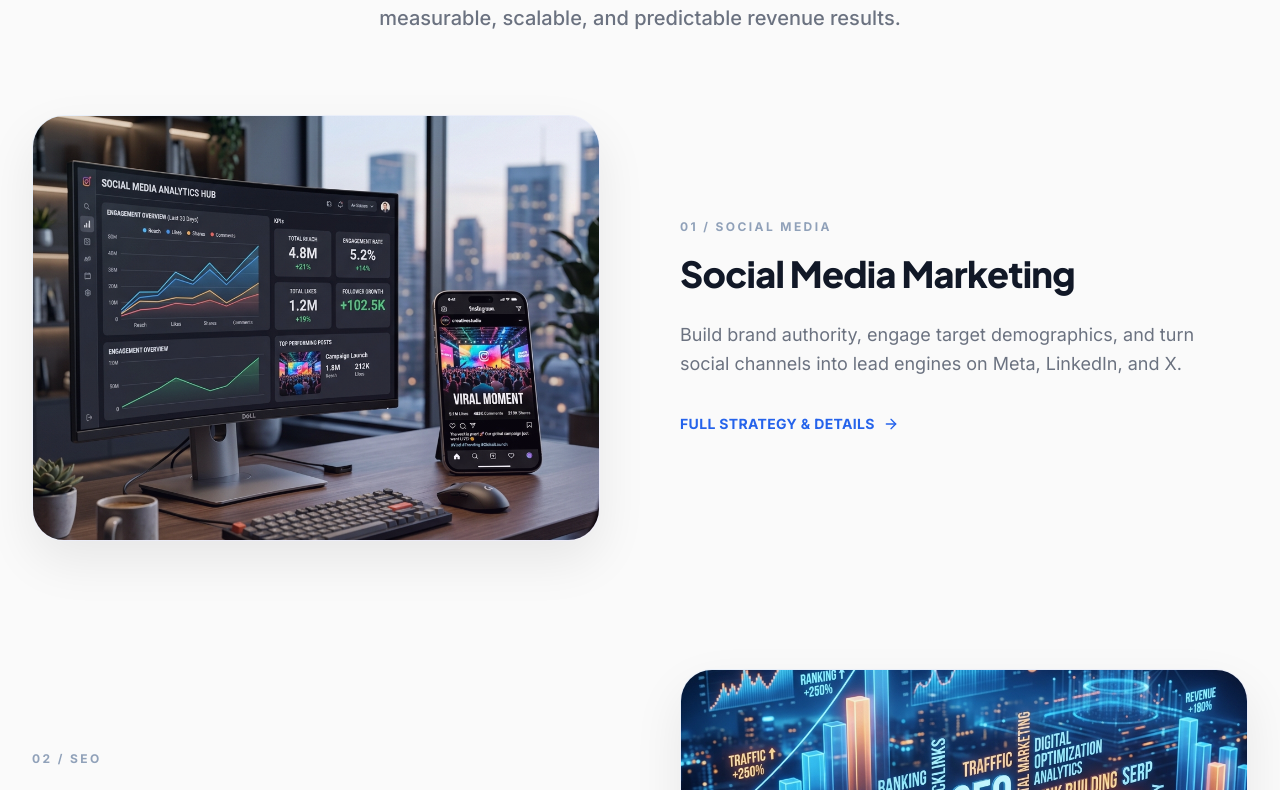
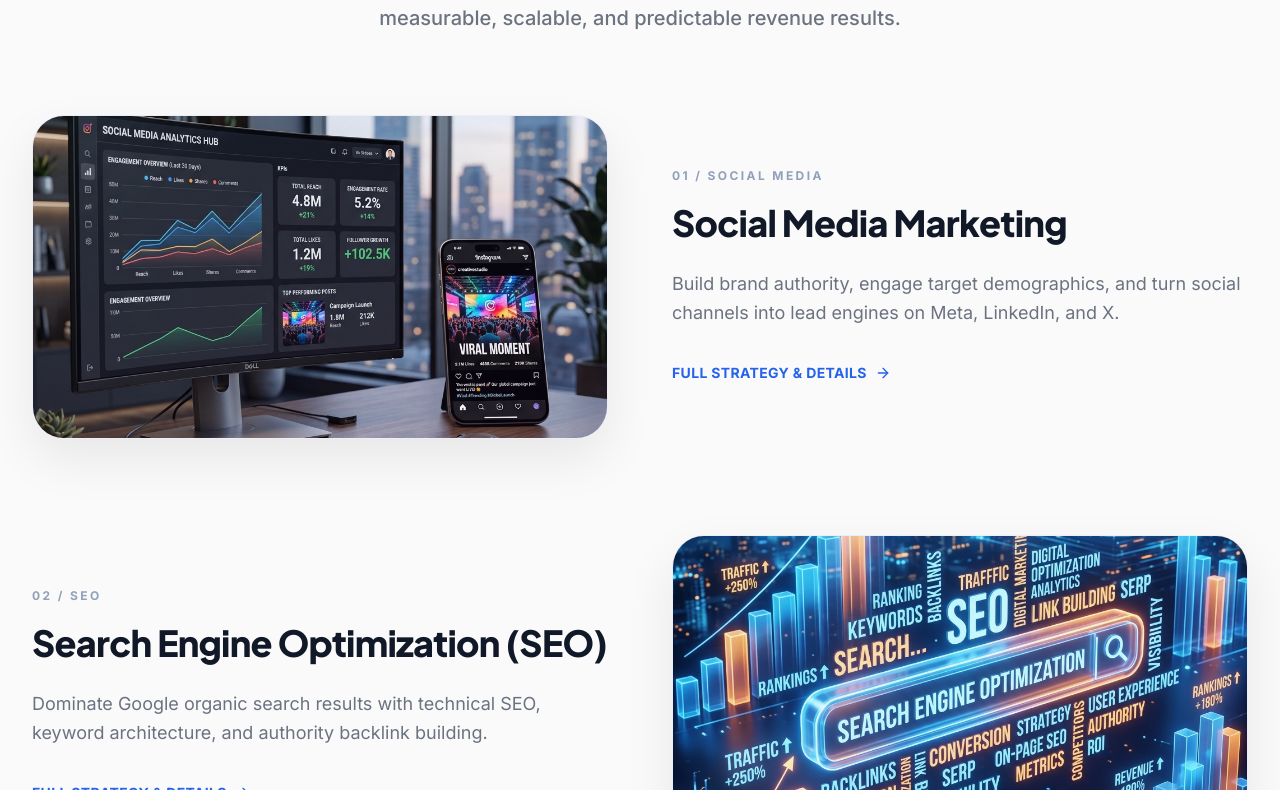
Before and after one commit to Sagararya07/lumora_digital_marketing, a React (Vite) app: page / in a window 1280 px wide. Shown: the part 4190-4980 px from the top of the page. Built offline with nearby package versions, Linux system fonts and the light colour scheme; no server answers.

Commit message:
reduce image height in services section zig-zag layout to make cards shorter

```diff
--- a/src/components/Home/ServicesSection.tsx
+++ b/src/components/Home/ServicesSection.tsx
@@ -96,7 +96,7 @@ export const ServicesSection: React.FC<ServicesProps> = ({
         </div>
 
         {/* Zig-Zag Alternating Layout */}
-        <div className="space-y-24 sm:space-y-32">
+        <div className="space-y-16 sm:space-y-24">
           {displayItems.slice(0, 6).map((item, idx) => {
             const fallback = mockSolutions[idx % mockSolutions.length];
             const title = item.title || fallback.title;
@@ -108,7 +108,7 @@ export const ServicesSection: React.FC<ServicesProps> = ({
             return (
               <div
                 key={item.id || idx}
-                className={`flex flex-col ${isEven ? 'lg:flex-row' : 'lg:flex-row-reverse'} gap-12 lg:gap-20 items-center`}
+                className={`flex flex-col ${isEven ? 'lg:flex-row' : 'lg:flex-row-reverse'} gap-10 lg:gap-16 items-center`}
               >
                 {/* Image Section */}
                 <div className="w-full lg:w-1/2 relative group">
@@ -116,7 +116,7 @@ export const ServicesSection: React.FC<ServicesProps> = ({
                   <img
                     src={image}
                     alt={title}
-                    className="w-full aspect-[4/3] object-cover rounded-[2rem] shadow-[0_20px_50px_rgb(0,0,0,0.08)] transform group-hover:-translate-y-2 transition-all duration-500 border border-slate-100"
+                    className="w-full aspect-video object-cover rounded-[2rem] shadow-[0_20px_50px_rgb(0,0,0,0.08)] transform group-hover:-translate-y-2 transition-all duration-500 border border-slate-100"
                   />
                   {/* Decorative element behind image */}
                   <div className={`absolute -bottom-6 ${isEven ? '-right-6' : '-left-6'} w-24 h-24 bg-blue-100 rounded-3xl -z-10 opacity-50`} />
```
